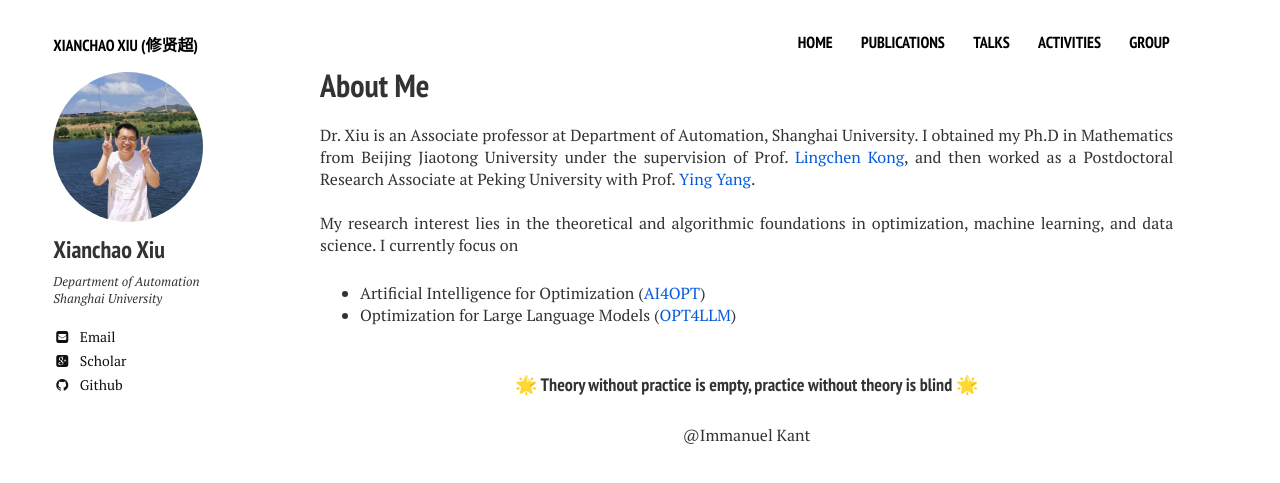
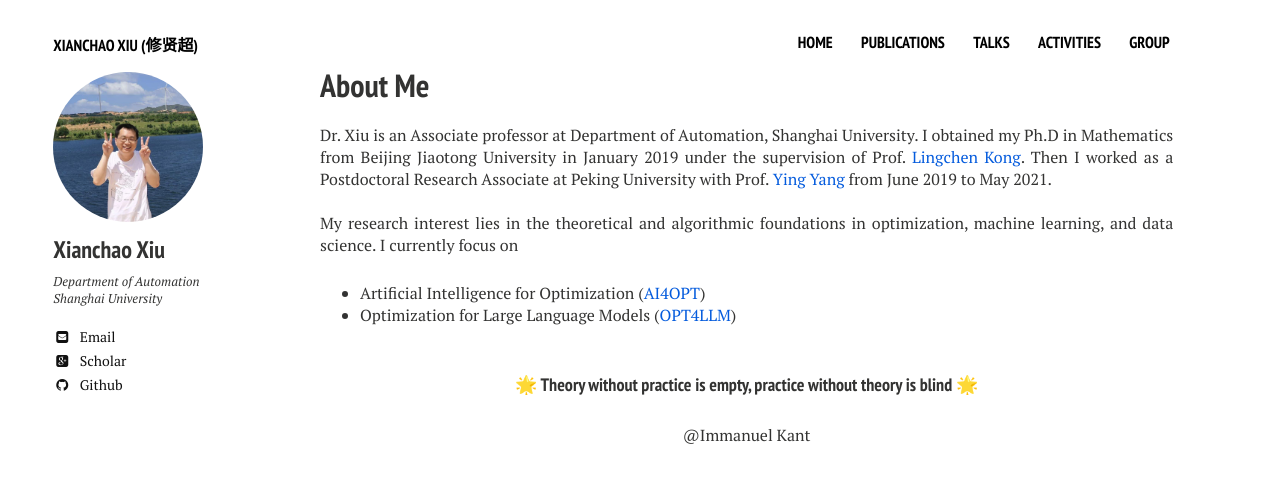
Before and after one commit to xianchaoxiu/xianchaoxiu.github.io, a Jekyll site: the page built from index.md, in a window 1280 px wide. Shown: the top 483 px of the page. Built offline with Jekyll 4.4.1, drawn with Linux system fonts in a browser that asks for light colours; nearby versions of some CDN libraries.

Commit message:
Update home2.html

```diff
--- a/_layouts/home2.html
+++ b/_layouts/home2.html
@@ -27,8 +27,8 @@
   <div id="index">
          <h1>About Me</h1>
          <p> Dr. Xiu is an Associate professor at Department of Automation, Shanghai University.
-	 I obtained my Ph.D in Mathematics from Beijing Jiaotong University under the supervision of Prof. <a href="https://faculty.bjtu.edu.cn/8316/" class="textlink" target="_blank">Lingchen Kong</a>,
-         and then worked as a Postdoctoral Research Associate at Peking University with Prof. <a href="https://www.coe.pku.edu.cn/teaching/mechanics/10559.html" class="textlink" target="_blank">Ying Yang</a>. <br> <br>
+	 I obtained my Ph.D in Mathematics from Beijing Jiaotong University in January 2019 under the supervision of Prof. <a href="https://faculty.bjtu.edu.cn/8316/" class="textlink" target="_blank">Lingchen Kong</a>.
+	Then I worked as a Postdoctoral Research Associate at Peking University with Prof. <a href="https://www.coe.pku.edu.cn/teaching/mechanics/10559.html" class="textlink" target="_blank">Ying Yang</a> from June 2019 to May 2021. <br> <br>
 
 
 	 My research interest lies in the theoretical and algorithmic foundations in optimization, machine learning, and data science.
```
